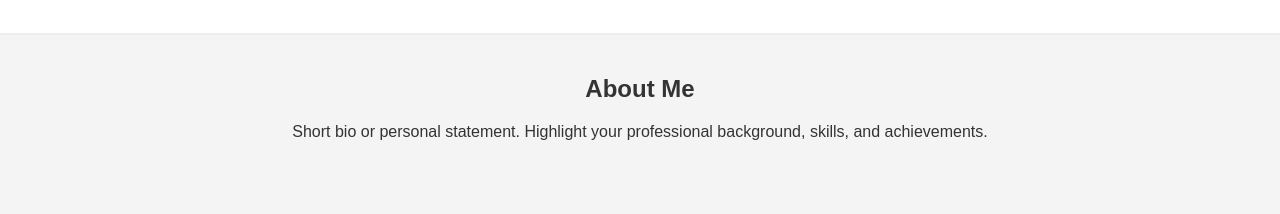
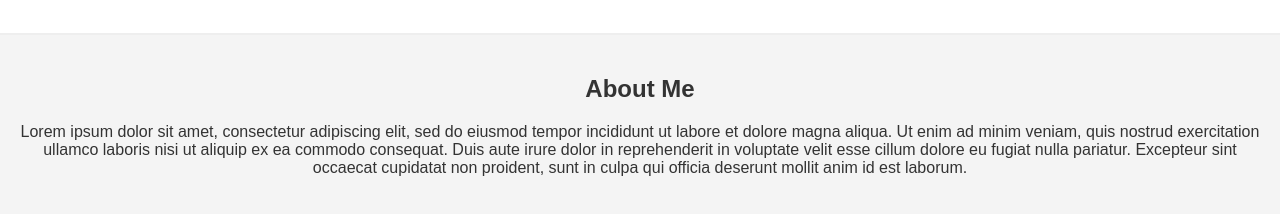
Before and after one commit to grantphllpsll/grantphllpsll.github.io, a plain HTML site: page index.html in a window 1280 px wide. Shown: the part 245-459 px from the top of the page. Drawn offline with Linux system fonts and the light colour scheme.

Commit message:
Update index.html

```diff
--- a/index.html
+++ b/index.html
@@ -14,7 +14,7 @@
     </header>
     <section class="bio">
         <h2>About Me</h2>
-        <p>Short bio or personal statement. Highlight your professional background, skills, and achievements.</p>
+        <p>Lorem ipsum dolor sit amet, consectetur adipiscing elit, sed do eiusmod tempor incididunt ut labore et dolore magna aliqua. Ut enim ad minim veniam, quis nostrud exercitation ullamco laboris nisi ut aliquip ex ea commodo consequat. Duis aute irure dolor in reprehenderit in voluptate velit esse cillum dolore eu fugiat nulla pariatur. Excepteur sint occaecat cupidatat non proident, sunt in culpa qui officia deserunt mollit anim id est laborum.</p>
     </section>
     <section class="resume-download">
         <h2>Resume</h2>
```
